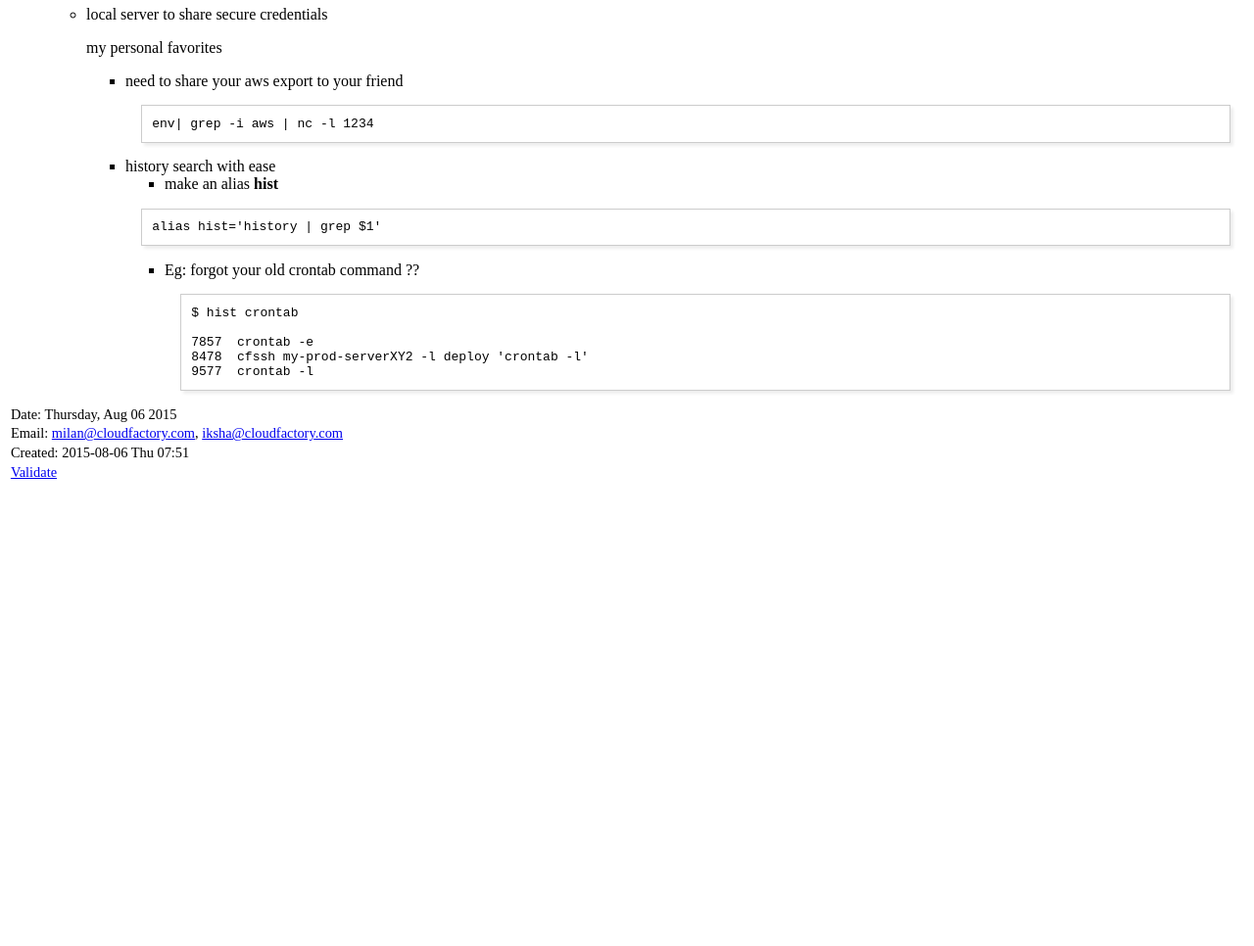
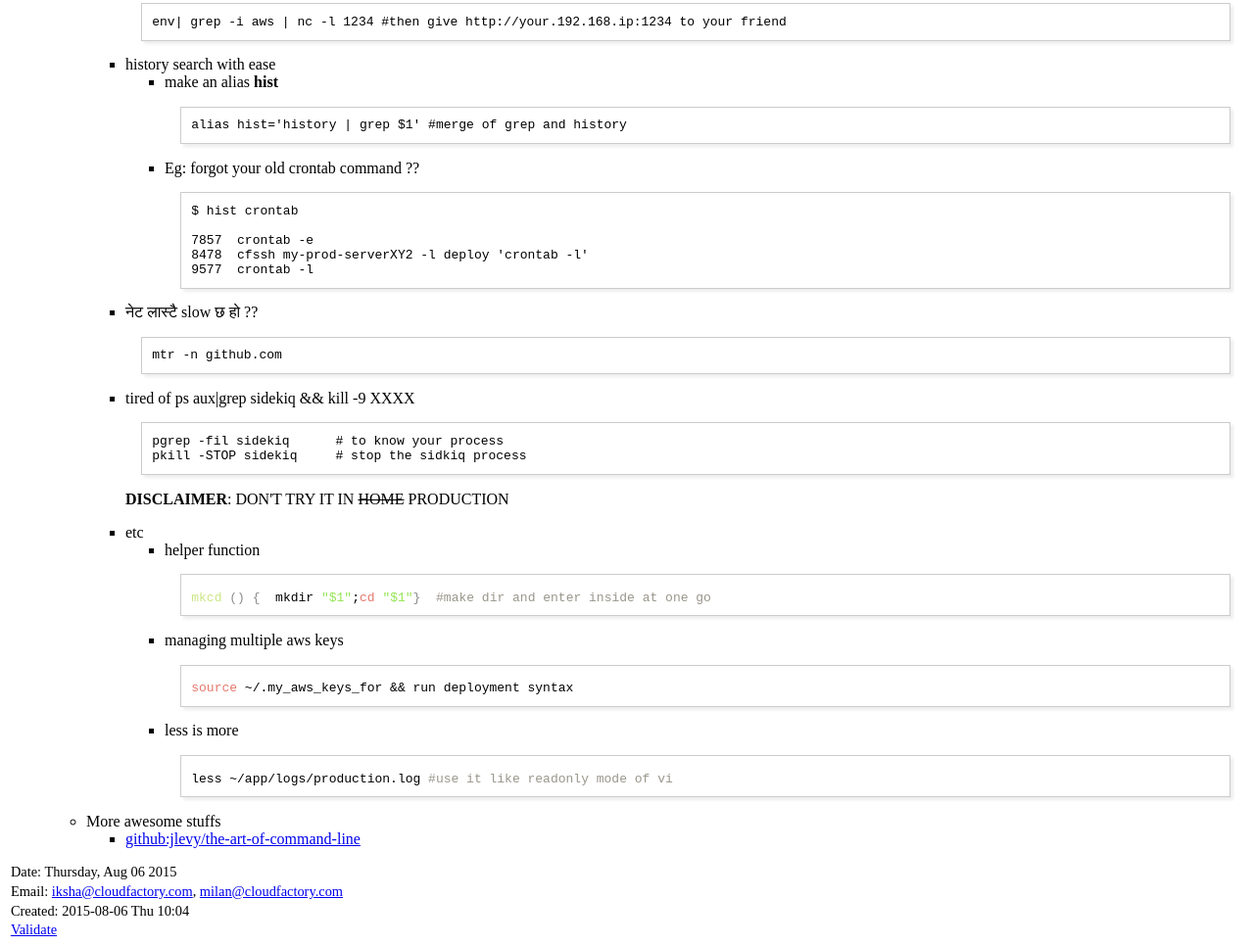
Before and after one commit to thapakazi/slides, a plain HTML site: page day5/main.html in a window 1280 px wide. Shown: the part 3438-4404 px from the top of the page at 98% size. Before the commit the page ends 3937 px from the top, so only its background shows below. Drawn offline with Linux system fonts and the light colour scheme.

Commit message:
few addition

```diff
--- a/day5/main.html
+++ b/day5/main.html
@@ -4,7 +4,7 @@
 <html xmlns="http://www.w3.org/1999/xhtml" lang="en" xml:lang="en">
 <head>
 <title>Being Productive</title>
-<!-- 2015-08-06 Thu 07:51 -->
+<!-- 2015-08-06 Thu 10:04 -->
 <meta  http-equiv="Content-Type" content="text/html;charset=utf-8" />
 <meta  name="generator" content="Org-mode" />
 <meta  name="description" content="Lunch and Learn @cloudfactory on Thu Aug 6 2015"
@@ -216,7 +216,6 @@ $ mux your_awesome_project_name
 </li>
 
 <li><a href="http://showterm.io/0cae8fa10041acea1a311">demo:</a>
-  &lt;iframe src="<a href="http://showterm.io/0cae8fa10041acea1a311#fast">http://showterm.io/0cae8fa10041acea1a311#fast</a>" width="640" height="480"&gt;&lt;/iframe&gt;
 </li>
 
 <li>Extra for <b>iTerm</b> Users
@@ -279,9 +278,6 @@ Eg: w for word; who needs to remember that
 <li>Browser Plugins<br  /><div class="outline-text-3" id="text-1-3">
 <ul class="org-ul">
 <li><a href="https://chrome.google.com/webstore/detail/jsonview/chklaanhfefbnpoihckbnefhakgolnmc?hl=en">jsonview</a>
-</li>
-</ul>
-
 <div class="org-src-container">
 
 <pre class="src src-js"><span style="color: #8c8c8c;">{</span>
@@ -298,11 +294,11 @@ Eg: w for word; who needs to remember that
 <span style="color: #8c8c8c;">}</span>
 </pre>
 </div>
+</li>
 
-<ul class="org-ul">
 <li><a href="https://chrome.google.com/webstore/detail/vimium/dbepggeogbaibhgnhhndojpepiihcmeb?hl=en">vimium</a>
 </li>
-<li><a href="https://github.com/mooz/keysnail/wiki">keysnail</a> + plugins: tanything
+<li><a href="https://github.com/mooz/keysnail/wiki">keysnail</a> (for firefox users like me :D)
 </li>
 </ul>
 </div>
@@ -310,16 +306,6 @@ Eg: w for word; who needs to remember that
 
 
 <li>TIPS/TRICKS<br  /><div class="outline-text-3" id="text-1-4">
-<ul class="org-ul">
-<li>gist
-</li>
-<li>picpaste
-</li>
-<li></li>
-</ul>
-
-
-
 <ul class="org-ul">
 <li>picpaste
 
@@ -344,8 +330,6 @@ Eg: w for word; who needs to remember that
 <p>
 The gist gem provides a gist command that you can use from your terminal to upload content to <a href="https://gist.github.com/">https://gist.github.com/</a>.
 </p>
-</li>
-</ul>
 <div class="org-src-container">
 
 <pre class="src src-sh">$ gem install gist          <span style="color: #99968b;">#</span><span style="color: #99968b;">installing gist</span>
@@ -354,17 +338,13 @@ $ gist --login                   <span style="color: #99968b;">#</span><span sty
 $ gist -h                   <span style="color: #99968b;">#</span><span style="color: #99968b;">further exploration</span>
 </pre>
 </div>
+</li>
 
-<ul class="org-ul">
-<li>local server to share secure credentials
-
-<p>
-my personal favorites
-</p>
+<li>my personal favorites
 <ul class="org-ul">
 <li>need to share your aws export to your friend
 <pre class="example">
-env| grep -i aws | nc -l 1234
+env| grep -i aws | nc -l 1234 #then give http://your.192.168.ip:1234 to your friend
 </pre>
 </li>
 
@@ -372,14 +352,11 @@ env| grep -i aws | nc -l 1234
 
 <ul class="org-ul">
 <li>make an alias <b>hist</b>
+<pre class="example">
+alias hist='history | grep $1' #merge of grep and history
+</pre>
 </li>
-</ul>
-<pre class="example">
-alias hist='history | grep $1'
-</pre>
-<ul class="org-ul">
 <li>Eg: forgot your old crontab command ??
-
 <pre class="example">
 $ hist crontab
 
@@ -390,6 +367,56 @@ $ hist crontab
 </li>
 </ul>
 </li>
+<li>नेट लास्टै slow छ हो ??
+<pre class="example">
+mtr -n github.com
+</pre>
+</li>
+<li>tired of ps aux|grep sidekiq &amp;&amp; kill -9 XXXX
+<pre class="example">
+pgrep -fil sidekiq      # to know your process
+pkill -STOP sidekiq     # stop the sidkiq process
+</pre>
+<p>
+<b>DISCLAIMER</b>: DON'T TRY IT IN <del>HOME</del> PRODUCTION
+</p>
+</li>
+
+<li>etc
+<ul class="org-ul">
+<li>helper function
+<div class="org-src-container">
+
+<pre class="src src-sh"><span style="color: #cae682;">mkcd</span> <span style="color: #8c8c8c;">()</span> <span style="color: #8c8c8c;">{</span>  mkdir <span style="color: #95e454;">"$1"</span>;<span style="color: #e5786d;">cd</span> <span style="color: #95e454;">"$1"</span><span style="color: #8c8c8c;">}</span>  <span style="color: #99968b;">#</span><span style="color: #99968b;">make dir and enter inside at one go</span>
+</pre>
+</div>
+</li>
+<li>managing multiple aws keys
+<div class="org-src-container">
+
+<pre class="src src-sh"><span style="color: #e5786d;">source</span> ~/.my_aws_keys_for &amp;&amp; run deployment syntax
+</pre>
+</div>
+</li>
+<li>less is more
+<div class="org-src-container">
+
+<pre class="src src-sh">less ~/app/logs/production.log <span style="color: #99968b;">#</span><span style="color: #99968b;">use it like readonly mode of vi</span>
+</pre>
+</div>
+</li>
+</ul>
+</li>
+</ul>
+</li>
+</ul>
+
+
+<ul class="org-ul">
+<li>More awesome stuffs
+<ul class="org-ul">
+<li><a href="http://git.io/vqfT9">github:jlevy/the-art-of-command-line</a>
+</li>
 </ul>
 </li>
 </ul>
@@ -399,8 +426,8 @@ $ hist crontab
 </div>
 <div id="postamble" class="status">
 <p class="date">Date: Thursday, Aug 06 2015</p>
-<p class="email">Email: <a href="mailto:milan@cloudfactory.com">milan@cloudfactory.com</a>, <a href="mailto:iksha@cloudfactory.com">iksha@cloudfactory.com</a></p>
-<p class="date">Created: 2015-08-06 Thu 07:51</p>
+<p class="email">Email: <a href="mailto:iksha@cloudfactory.com">iksha@cloudfactory.com</a>, <a href="mailto:milan@cloudfactory.com">milan@cloudfactory.com</a></p>
+<p class="date">Created: 2015-08-06 Thu 10:04</p>
 <p class="validation"><a href="http://validator.w3.org/check?uri=referer">Validate</a></p>
 </div>
 </body>
```
Also changed, not shown: 2 other files.
